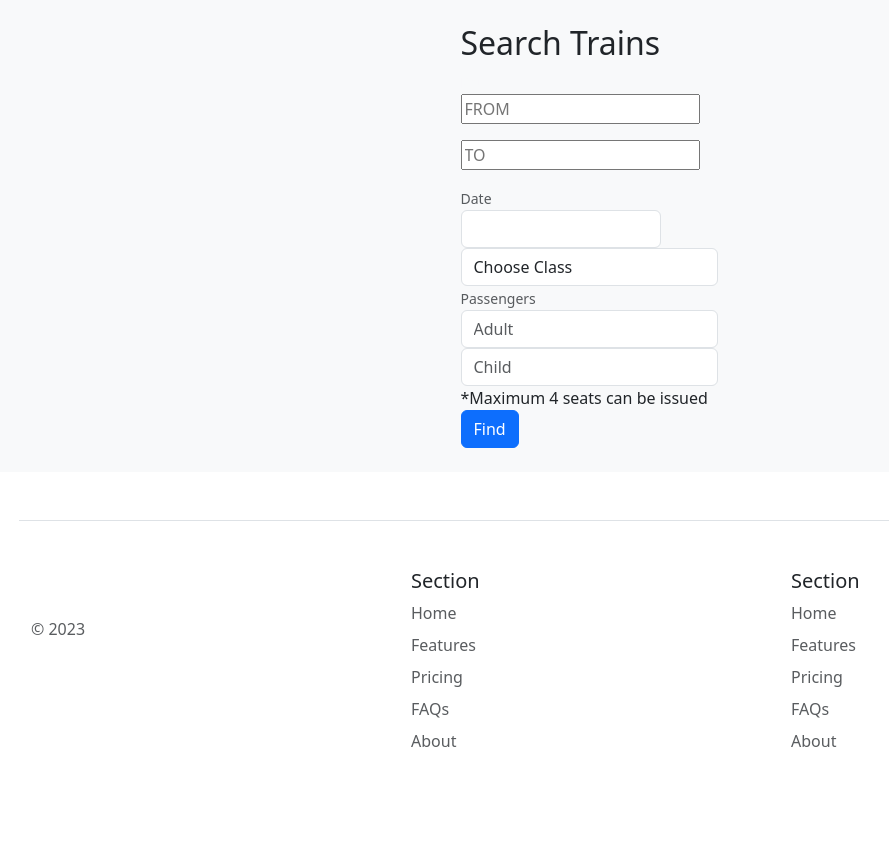
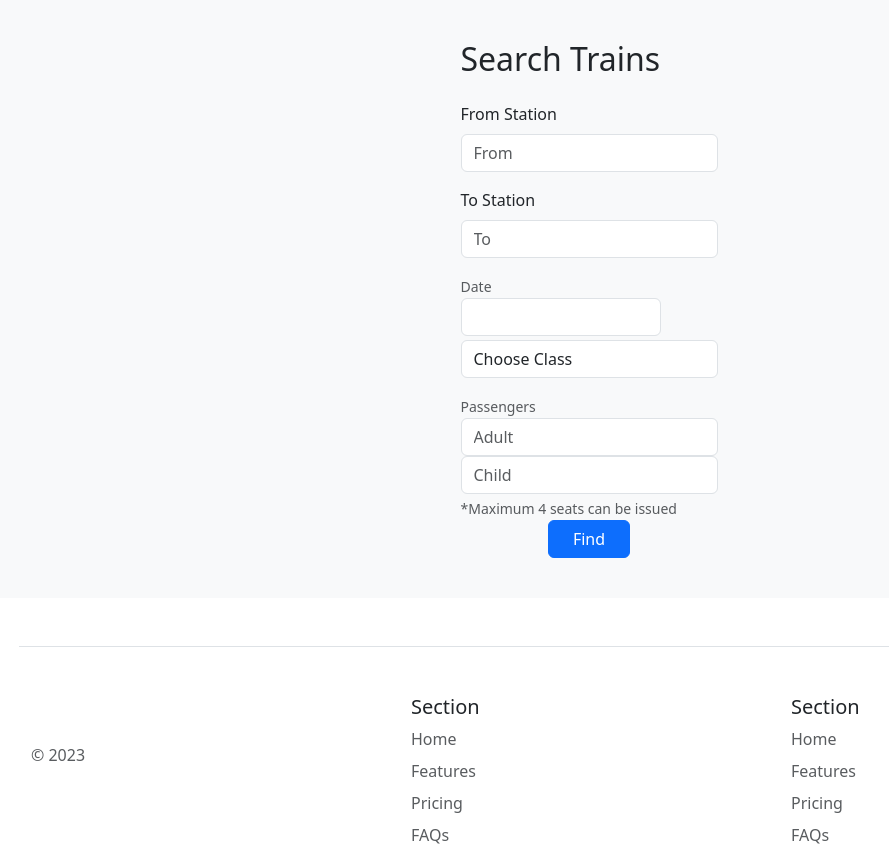
Before and after one commit to chottosid/Kothin-Trains, a Django app: page / in a window 1280 px wide. Shown: the part 56-901 px from the top of the page, without its empty margins (51-940 px from the left). Before the commit the page ends 803 px from the top, so only its background shows below. Run offline with Django 4.2, Linux system fonts and the light colour scheme; some libraries are stand-ins or nearby versions.

Commit message:
ticketing done

```diff
--- a/kothin_train/kothin_train/urls.py
+++ b/kothin_train/kothin_train/urls.py
@@ -30,4 +30,7 @@ urlpatterns = [
     path('train_show',rs_views.train_show,name='train_show'),
     path('booked_seats',rs_views.booked_seats,name='booked_seats'),
     path('fetch_booked_seats', rs_views.fetch_booked_seats, name='fetch_booked_seats'),
+    path('success',rs_views.success,name='success'),
+    path('failed',rs_views.failed,name='failed'),
+    path('verify',rs_views.ipn_handler,name='verify'),
 ]
--- a/kothin_train/rs/templates/base.html
+++ b/kothin_train/rs/templates/base.html
@@ -39,8 +39,8 @@
                         <a class="nav-link" href="contact_us">Contact Us</a>
                     </li>
                 </ul>
-                {% if User_Name %}
-                <h5 class="navbar-text px-5">{{User_Name}}</h5>
+                {% if request.session.user_data.name %}
+                <h5 class="navbar-text px-5">{{request.session.user_data.name}}</h5>
                 <a href="{% url 'logout' %}" class="btn btn-primary">Logout</a>
                 {% endif %}
             </div>
--- a/kothin_train/rs/templates/booked_seats.html
+++ b/kothin_train/rs/templates/booked_seats.html
@@ -1,8 +1,13 @@
 {% extends 'base.html' %}
 {% block body %}
 <div class='container-fluid'>
+    <h1>{{seat_class}}</h1>
     {% for seat in selected_seats %}
     <h1>{{seat}}</h1>
     {% endfor %}
+    <form method="post">
+        {% csrf_token %}
+        <button type="submit"> Proceed </button>
+    </form>
 </div>
 {% endblock body %}
--- /dev/null
+++ b/kothin_train/rs/templates/confirm.html
@@ -0,0 +1,5 @@
+{% extends 'base.html' %}
+{% block title %}Kothin Trains | Ticket Confirmed{% endblock title %}
+{% block body %}
+<h1>Ticket Confirmed</h1>
+{% endblock body %}
--- /dev/null
+++ b/kothin_train/rs/templates/failed.html
@@ -0,0 +1,5 @@
+{% extends 'base.html' %}
+{% block title %} Kothin Trains | Failed{% endblock title %}
+{% block body %}
+<h1>Failed Transaction</h1>
+{% endblock body %}
--- a/kothin_train/rs/templates/login.html
+++ b/kothin_train/rs/templates/login.html
@@ -1,5 +1,5 @@
 {% extends 'base.html' %}
-{% block title %}Kothin Trains | Login{% endblock title %}Kothin Trains | Login
+{% block title %}Kothin Trains | Login{% endblock title %}
 {% block body %}
 
 <div class="d-flex align-items-center py-4 bg-body-tertiary">
@@ -27,7 +27,7 @@
     <p class="mt-5 mb-3 text-body-secondary">© 2017–2023</p>
   </form>
 </div>
-{% if login_failed %}
+{% if not_reg %}
 <script>
   alert("Invalid login. Please check your email and password.");
 </script>
--- a/kothin_train/rs/templates/registration.html
+++ b/kothin_train/rs/templates/registration.html
@@ -96,7 +96,7 @@ Kothin Trains | Registration
     </form>
 </div>
 
-{% if NID_Duplicate %}
+{% if nid_duplicate %}
 <script>
     alert("User Already Exists");
 </script>
--- a/kothin_train/rs/templates/search.html
+++ b/kothin_train/rs/templates/search.html
@@ -3,29 +3,29 @@
 {% block body %}
 {% load static %}
 <link rel="stylesheet" href="{%static '/style.css'%}">
-<div class="d-flex align-items-center py-4 bg-body-tertiary">
+<div class="d-flex py-4 bg-body-tertiary">
     <form action="" method="post" class="mx-auto">
         {% csrf_token %}
-        <h2 class="sr-only">Search Trains</h2>
-        <div class="illustration"></div><i class="icon ion-search"></i>
-        <small class="form-text text-light">Route</small>
-        <div class="dropdown float-left">
-            <input id="from" type="text" name="from" placeholder="FROM" required>
-            <ul id="suggestion-list-from">
+        <h2 class="py-3">Search Trains</h2>
+        <div class="mb-3">
+            <label for="from" class="form-label">From Station</label>
+            <input id="from" type="text" name="from" placeholder="From" required class="form-control">
+            <ul id="suggestion-list-from" class="">
             </ul>
         </div>
-        <div class="dropdown float-right">
-            <input id="to" type="text" name="to" required placeholder="TO">
+        <div class="dropdown float-right mb-3">
+            <label for="to" class="form-label">To Station</label>
+            <input id="to" type="text" name="to" required placeholder="To" class="form-control">
             <ul id="suggestion-list-to">
             </ul>
         </div>
-        <div class="form-group">
+        <div class="form-group mb-3">
             <small class="form-text text-muted">Date</small>
             <input class="form-control custom-datepicker" required type="text" id="date" name="date"
                 style="width: 200px; background-color: white !important;">
-            <div class="dropdown float-right">
+            <div class="dropdown float-right form-text">
                 <select class="form-control" name="class" required>
-                    <option hidden="" value="">Choose Class</option>
+                    <option hidden="" value="" class="form-text">Choose Class</option>
                     <option>SNIGDHA</option>
                     <option>S_CHAIR</option>
                     <option>SHOVAN</option>
@@ -33,6 +33,7 @@
             </div>
 
         </div>
+        <div class="mb-3">
             <small class="form-text text-left text-muted">Passengers</small>
             <input required class="form-control float-left" type="text" name="adult" placeholder="Adult" maxlength="1"
                 pattern="\d*" title="Input can be only numbers">
@@ -40,17 +41,13 @@
                 pattern="\d*" title="Input can be only numbers">
 
             <div class="form-group">
-            <label class="float-left">*Maximum 4 seats can be issued</label>
+                <label class="float-left form-text">*Maximum 4 seats can be issued</label>
             </div>
-        <div class="form-group">
-            <button id="find-trains" class="btn btn-primary btn-block" type="submit">Find</button>
+            <div class="d-flex justify-content-center">
+                <button id="find-trains" class="btn btn-primary btn-block text-center px-4" type="submit">Find</button>
+            </div>
         </div>
     </form>
-    {% if not_logged_in %}
-    <script>
-        alert("Please Login First");
-    </script>
-    {% endif %}
 </div>
 {% endblock body %}
 {% block cutsom_scripts %}
--- a/kothin_train/rs/views.py
+++ b/kothin_train/rs/views.py
@@ -5,6 +5,9 @@ from django.urls import *
 from datetime import date
 from django.contrib import messages
 from django.http import JsonResponse
+from sslcommerz_lib import SSLCOMMERZ
+from django.views.decorators.csrf import csrf_exempt
+
 # Create your views here.
 
 def get_next_cardinal():
@@ -19,13 +22,13 @@ def get_next_cardinal():
 
 def login(request):
     context={}
-    #context['User_Name']=""
+
     if(request.method=='POST'):
         email=request.POST.get('email')
         password=request.POST.get('password')
         cursor=connection.cursor()
         query=(
-            "SELECT FIRST_NAME||' '||LAST_NAME AS NAME "
+            "SELECT * "
             "FROM R_USER "
             "WHERE E_MAIL=%s "
             "AND PASSWORD=%s "
@@ -34,23 +37,22 @@ def login(request):
         res=cursor.fetchall()
         cursor.close()
         if(len(res)==0):
-            context['login_failed']=True
+            context['not_reg']=True
             return render(request, "login.html",context)
         else:
-            context['User_Name']=res[0][0]
-            request.session['User_Name'] = context['User_Name']
+            user_data={}
+            user_data['email']=res[0][5]
+            user_data['name']=res[0][2]+" "+res[0][3]
+            user_data['id']=res[0][0]
+            user_data['phone']=res[0][11]
+            request.session['user_data'] = user_data
             return redirect('homepage')
+
     return render(request, "login.html",context)
 
 def homepage(request):
     context={}
-    user_name = request.session.get('User_Name')
-    not_logged=request.session.get('not_logged_in')
 
-    if user_name:
-        context['User_Name'] = user_name
-        request.session['User_Name'] = context['User_Name']
-    #print(context['User_Name'])
     if request.method == 'POST':
         from_station = request.POST.get('from')
         to_station = request.POST.get('to')
@@ -60,16 +62,13 @@ def homepage(request):
         s_class = request.POST.get('class')
         train_show_url = reverse('train_show') + f'?from={from_station}&to={to_station}&date={date}&adult={adult}&child={child}&class={s_class}'
         return redirect(train_show_url)
+
     return render(request, "search.html",context)
 
 def registration(request):
     context={}
-    user_name = request.session.get('User_Name')
-    if user_name:
-        context['User_Name'] = user_name
-        request.session['User_Name'] = context['User_Name']
+
     if request.method == 'POST':
-        # Extract form data
         first_name = request.POST.get('frst')
         last_name = request.POST.get('last')
         gender = request.POST.get('gender')
@@ -89,9 +88,8 @@ def registration(request):
         )
         cursor.execute(query,(nid,))
         res=cursor.fetchall()
-        print(res)
         if(res):
-            context['NID_Duplicate']=True
+            context['nid_duplicate']=True
             cursor.close()
             return render(request,"registration.html",context)
         else:
@@ -117,14 +115,6 @@ def log_out(request):
 
 def train_show(request):
     context={}
-    user_name = request.session.get('User_Name')
-    if user_name:
-        context['User_Name'] = user_name
-        request.session['User_Name'] = context['User_Name']
-    else:
-        context['not_logged_in']=True
-        request.session['not_logged_in']=True
-        #return redirect('homepage')
 
     from_station = request.GET.get('from').strip()
     to_station = request.GET.get('to').strip()
@@ -135,21 +125,20 @@ def train_show(request):
     except ValueError:
         # Handle invalid date_user format here
         pass
-    print('this is ',date_user,' and ',type(date_user))
 
+    cursor=connection.cursor()
+    from_station_id = cursor.callfunc("getID", int,[from_station])
     query = (
         """SELECT *
         FROM "Train-Timetable" tt
         JOIN "Train" t ON t."Train ID" = tt."Train Id"
-        WHERE tt."Station Id" = (SELECT "Station ID" FROM "Station" WHERE "Name" = %s)
+        WHERE tt."Station Id" = %s
         AND tt."Direction" = %s
-        AND TRUNC(tt."Departure Time") = TO_DATE(%s, 'YYYY-MM-DD')  -- Corrected format
+        AND TRUNC(tt."Departure Time") = TO_DATE(%s, 'YYYY-MM-DD')
         AND tt."Departure Time" > SYSTIMESTAMP """
     )
-    cursor=connection.cursor()
-    cursor.execute(query,(from_station,to_station,date_user));
+    cursor.execute(query,(from_station_id,to_station,date_user));
     res=cursor.fetchall()
-    #print(res);
     cursor.close();
     formatted_res=[]
     for row in res:
@@ -168,18 +157,58 @@ def train_show(request):
         formatted_res.append(fr)
 
     context['train_res']=formatted_res
+    context['from_station']=from_station
+    context['to_station']=to_station
+    context['doj']=date_user
     return render(request,'train_show.html',context)
 
 def booked_seats(request):
     selected_seats = request.GET.get('selectedSeats', '').split(',')
-    # Process the selected seats as needed
+    seatClass=request.GET.get('seatClass','')
+    train_id=request.GET.get('trainID','')
+    from_station=request.GET.get('from')
+    to_station=request.GET.get('to')
+    doj=request.GET.get('doj')
+    fromid=get_station_id(from_station)
+    toid=get_station_id(to_station)
 
-    context = {'selected_seats': selected_seats}
+    if request.method=='POST':
+        base_url = request.build_absolute_uri('/')[:-1]
+        settings = { 'store_id': 'shoho64ef8f4171208', 'store_pass': 'shoho64ef8f4171208@ssl', 'issandbox': True }
+        sslcommez = SSLCOMMERZ(settings)
+        post_body = {}
+        post_body['total_amount'] = 200
+        post_body['currency'] = "BDT"
+        post_body['tran_id'] = "1111"
+        post_body['success_url'] = f"{base_url}/success"
+        post_body['fail_url'] = f"{base_url}/failed"
+        post_body['cancel_url'] = f"{base_url}/failed"
+        post_body['ipn_url'] = f"{base_url}/verify"
+        post_body['emi_option'] = 0
+        post_body['cus_name'] = request.session.get('user_data')['name']
+        post_body['cus_email'] = request.session.get('user_data')['email']
+        post_body['cus_phone'] = request.session.get('user_data')['phone']
+        post_body['cus_add1'] = ""
+        post_body['cus_city'] = "Dhaka"
+        post_body['cus_country'] = "Bangladesh"
+        post_body['shipping_method'] = "NO"
+        post_body['multi_card_name'] = ""
+        post_body['num_of_item'] = 1
+        post_body['product_name'] = "ticket"
+        post_body['product_category'] = "ticket"
+        post_body['product_profile'] = "general"
+        post_body['value_a'] = request.session.get('user_data')['id'] # USER ID
+        post_body['value_b'] = str(train_id)+"*"+str(fromid)+"*"+str(toid)+"*"+str(doj)+"*"+seatClass+"*"+",".join(selected_seats);
+        response = sslcommez.createSession(post_body)
+        #print(response)
+        #print(str(train_id)+"-"+str(fromid)+"-"+str(toid)+"-"+str(doj)+"-"+seatClass+"-"+",".join(selected_seats))
+        return redirect(response['GatewayPageURL'])
+
+    context = {'train_id':train_id,'seat_class':seatClass,'selected_seats': selected_seats}
     return render(request,'booked_seats.html',context)
 
 def fetch_booked_seats(request):
     train_id = request.GET.get('train_id')
-    from_station =request.GET.get('from_station_id')
     date_user=request.GET.get('departure_date')
     seat_class=request.GET.get('seat_class')
     with connection.cursor() as cursor:
@@ -193,3 +222,86 @@ def fetch_booked_seats(request):
         cursor.execute(query, (train_id,date_user,seat_class))
         booked_seats = [row[0] for row in cursor.fetchall()]
     return JsonResponse({'booked_seats': booked_seats})
+
+@csrf_exempt
+def success(request):
+    if(request.method=='POST'):
+        tran_date = request.POST['tran_date']
+        tran_date=tran_date.split(" ")[0].strip()
+        val_id = request.POST['val_id']
+        amount = request.POST['amount']
+        currency = request.POST['currency']
+        status = request.POST['status']
+        tran_id = request.POST['tran_id']
+        userid=request.POST['value_a']
+        info=request.POST['value_b']
+
+        train_id, fromid, toid, doj, seat_class, selected_seats = info.split('*')
+        selected_seats_list = selected_seats.split(',')
+        print(status)
+        print("-------------------")
+        print(info)
+        if status=='VALID':
+            query = (
+                """INSERT INTO "C##KOTHIN_TRAIN"."Reservation"
+                ("Reservation ID", "Date of Reservation", "Date of Journey", "No. of Tickets", "Class", "From Station", "To Station", "User-ID", "Payment ID")
+                VALUES (%s, TO_DATE(%s, 'YYYY-MM-DD'), TO_DATE(%s, 'YYYY-MM-DD'), %s, %s, %s, %s, %s, %s) """
+            )
+            cursor=connection.cursor()
+            cursor.execute(query, (info, tran_date,doj, len(selected_seats_list), seat_class, fromid, toid, userid,tran_id))
+            query2 = (
+                    """INSERT INTO "C##KOTHIN_TRAIN"."Reserved-seat" ("Train ID", "From Station ID", "To Station ID", "Departure Date", "Seat No", "User ID", "Class")
+                    VALUES (%s, %s, %s, TO_DATE(%s, 'YYYY-MM-DD'), %s, %s, %s) """
+                )
+            for seat in selected_seats_list:
+                cursor.execute(query2,(train_id,fromid,toid,doj,seat,userid,seat_class))
+            cursor.close()
+    return render(request,'confirm.html')
+
+@csrf_exempt
+def failed(request):
+    return render(request,'failed.html')
+
+@csrf_exempt
+def ipn_handler(request):
+    if(request.method=='POST'):
+        tran_date = request.POST['tran_date']
+        val_id = request.POST['val_id']
+        amount = request.POST['amount']
+        currency = request.POST['currency']
+        status = request.POST['status']
+        tran_id = request.POST['tran_id']
+        userid=request.POST['value_a']
+        info=request.POST['value_b']
+
+        train_id, fromid, toid, doj, seat_class, selected_seats = info.split('*')
+        selected_seats_list = selected_seats.split(',')
+        print(status)
+        print("-------------------")
+        print(info)
+        if status=='VALID':
+            query = (
+                """INSERT INTO "C##KOTHIN_TRAIN"."Reservation"
+                ("Reservation ID", "Date of Reservation", "Date of Journey", "No. of Tickets", "Class", "From Station", "To Station", "User-ID", "Payment ID")
+                VALUES (%s, TO_DATE(%s, 'YYYY-MM-DD'), TO_DATE(%s, 'YYYY-MM-DD'), %s, %s, %s, %s, %s, %s) """
+            )
+            cursor=connection.cursor()
+            cursor.execute(query, (info, tran_date,doj, len(selected_seats_list), seat_class, fromid, toid, userid,tran_id))
+            query2 = (
+                    """INSERT INTO "C##KOTHIN_TRAIN"."Reserved-seat" ("Train ID", "From Station ID", "To Station ID", "Departure Date", "Seat No", "User ID", "Class")
+                    VALUES (%s, %s, %s, TO_DATE(%s, 'YYYY-MM-DD'), %s, %s, %s) """
+                )
+            for seat in selected_seats_list:
+                cursor.execute(query2,(train_id,fromid,toid,doj,seat,userid,seat_class))
+            cursor.close()
+            return HttpResponse(status=200)
+
+        return HttpResponse(status=400)
+    return HttpResponse(status=400)
+
+#returns station id
+def get_station_id(name):
+    cursor=connection.cursor()
+    id = cursor.callfunc("getID", int,[name])
+    cursor.close()
+    return id
```
Also changed, not shown: kothin_train/rs/templates/train_show.html (+9 -4 lines). Lines whose indentation alone changed are shown as unchanged.
